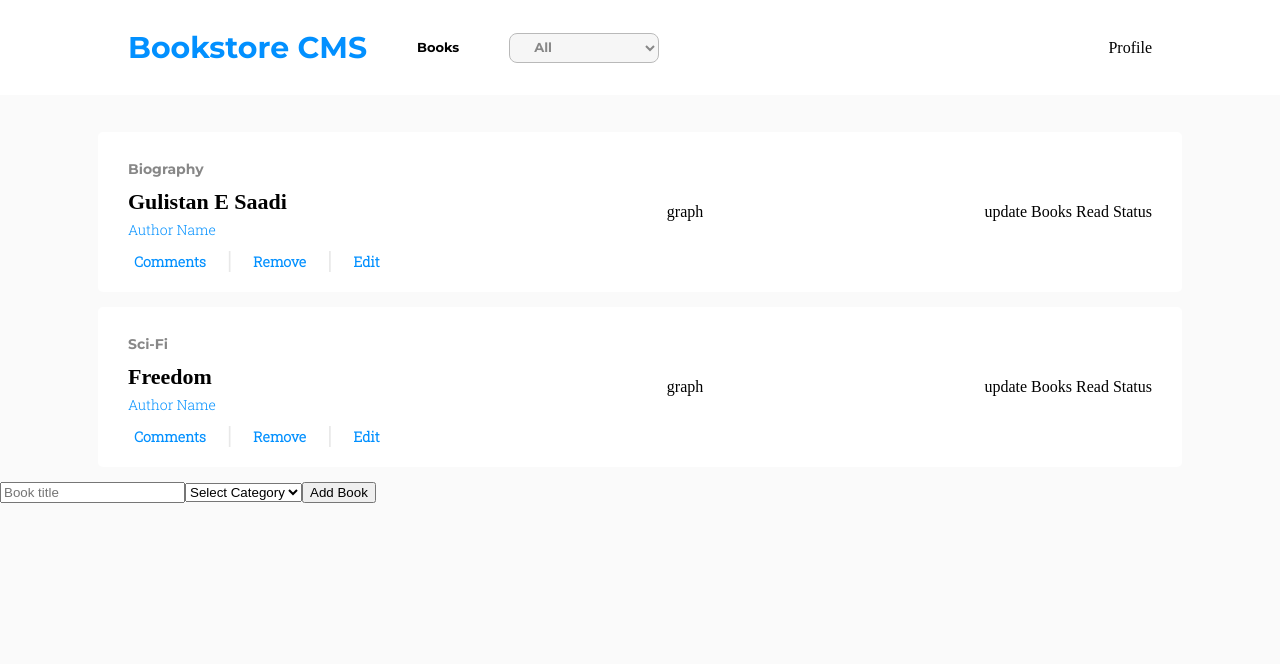
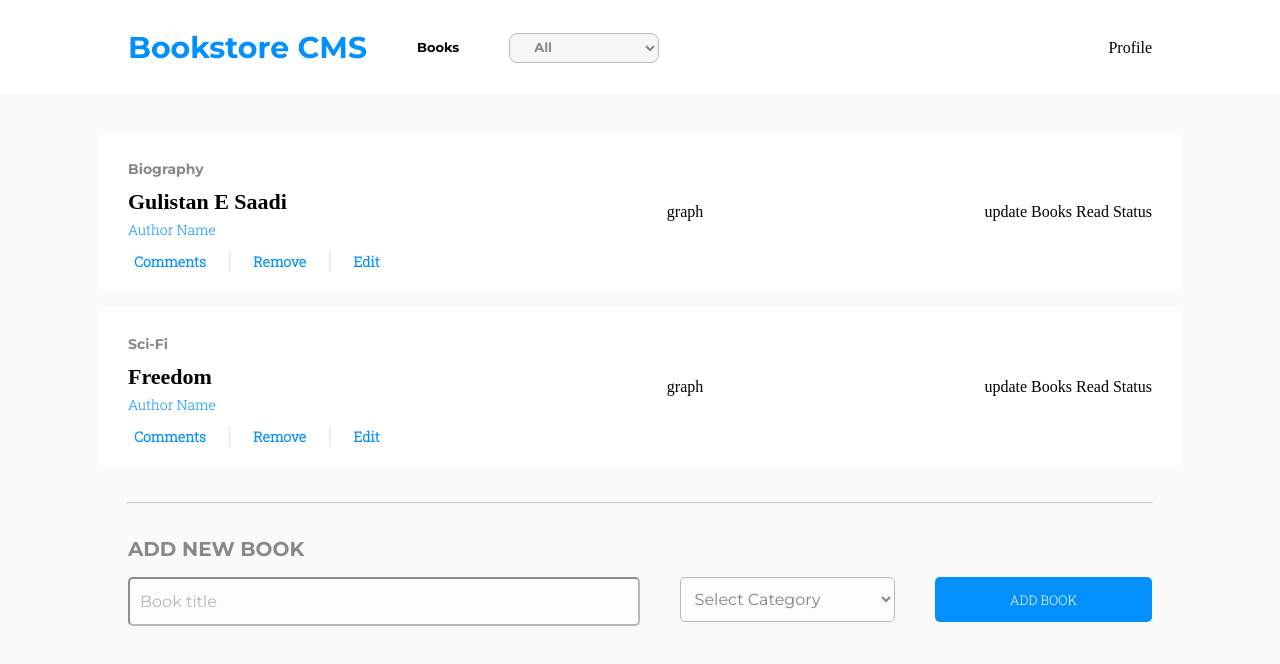
Before and after one commit to MFahadUmer/bookstore, a React (Create React App) app: page / in a window 1280 px wide. Shown: the top 664 px of the page. Built offline with nearby package versions, Linux system fonts and the light colour scheme.

Commit message:
Adds Style to form

```diff
--- a/src/components/App.js
+++ b/src/components/App.js
@@ -7,6 +7,7 @@ const App = () => (
   <div className="app">
     <BookstoreHeader />
     <BooksList />
+    <hr className="horizontalLine" />
     <BooksForm />
   </div>
 );
--- a/src/containers/BooksForm.js
+++ b/src/containers/BooksForm.js
@@ -19,17 +19,24 @@ const BooksForm = () => {
     document.getElementById('form').reset();
   };
   return (
+    <div className="formMainContainer">
+      <div className="formContainer">
         <div>
-      <form id="form">
-        <input type="text" name="title" placeholder="Book title" onChange={handleChange} />
-        <select name="category" id="categories" onChange={handleChange}>
+          <p className="addNewBook">ADD NEW BOOK</p>
+        </div>
+        <div>
+          <form className="bookForm" id="form">
+            <input type="text" name="title" className="addNewBookTitle" placeholder="Book title" onChange={handleChange} />
+            <select name="category" id="categories" className="addNewBookCategory" onChange={handleChange}>
               <option value="">Select Category</option>
               {CATEGORIES.map(value => (
                 <option key={value} value={value}>{value}</option>
               ))}
             </select>
-        <input type="submit" value="Add Book" onClick={handleClick} />
+            <input className="addNewBookButton" type="submit" value="ADD BOOK" onClick={handleClick} />
           </form>
+        </div>
+      </div>
     </div>
   );
 };
--- a/src/styles/App.css
+++ b/src/styles/App.css
@@ -3,3 +3,12 @@
   height: 100vh;
   width: 100%;
 }
+
+.horizontalLine {
+  width: 80%;
+  font-size: 20px;
+  font-weight: bold;
+  color: #121212;
+  opacity: 50%;
+  margin: 35px auto;
+}
--- a/src/styles/Index.css
+++ b/src/styles/Index.css
@@ -5,3 +5,4 @@
 @import url(bookstoreHeader.css);
 @import url(categoryFilter.css);
 @import url(book.css);
+@import url(bookForm.css);
--- /dev/null
+++ b/src/styles/bookForm.css
@@ -0,0 +1,58 @@
+.formMainContainer {
+  width: 100%;
+  display: flex;
+  justify-content: center;
+}
+
+.formContainer {
+  width: 80%;
+}
+
+.bookForm {
+  width: 100%;
+  display: flex;
+  justify-content: space-between;
+}
+
+.addNewBook {
+  font-family: Montserrat;
+  font-weight: bold;
+  font-size: 20px;
+  color: #888888;
+  margin-bottom: 18px;
+}
+
+.addNewBookTitle {
+  width: 664px;
+  height: 45px;
+
+}
+
+.addNewBookCategory {
+  width: 285px;
+  height: 45px;
+  margin: 0 40px;
+}
+
+.addNewBookCategory,
+.addNewBookTitle {
+  border-radius: 5px;
+  background-color: #ffffff;
+  font-family: Montserrat;
+  font-size: 16px;
+  color: #121212;
+  opacity: 50%;
+  outline: none;
+  padding: 0 10px;
+}
+
+.addNewBookButton {
+  height: 45px;
+  background-color: #0290ff;
+  color: #ffffff;
+  padding: 0 75px;
+  font-family: "Roboto Slab";
+  font-weight: lighter;
+  border: none;
+  border-radius: 5px;
+}
```
Also changed, not shown: 1 other file (tests, documents, lock files or other folders). Lines whose indentation alone changed are shown as unchanged.
